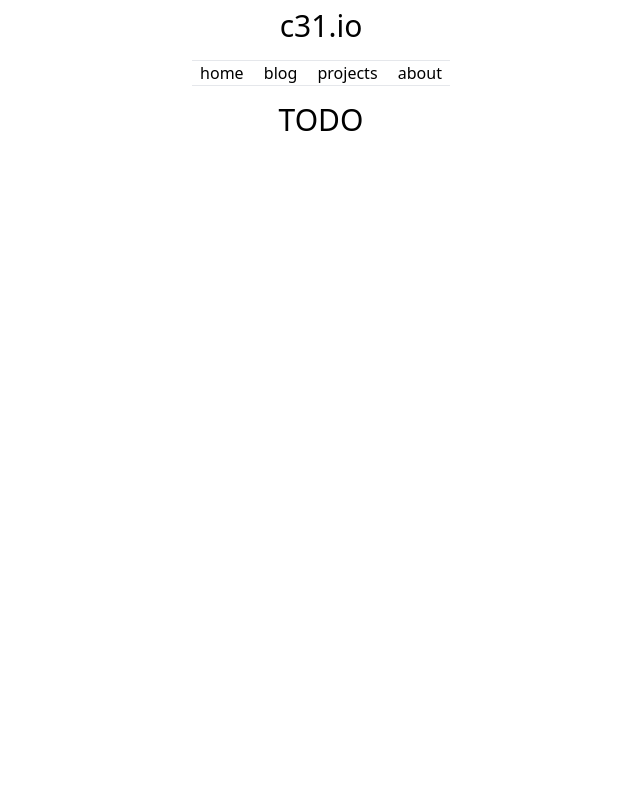
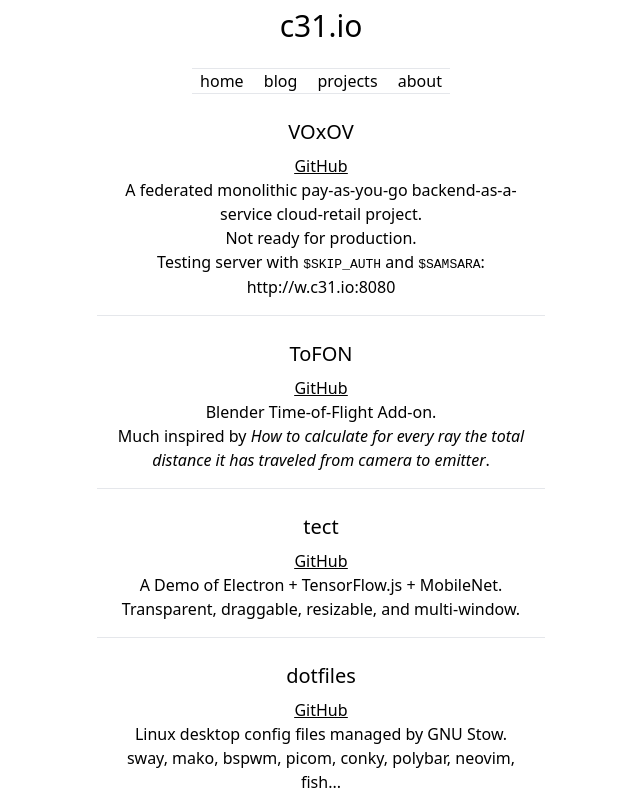
Before and after one commit to c31io/c31.io, a SvelteKit app: page /projects in a window 1280 px wide. Shown: the whole page, without its empty margins (319-959 px from the left). Built offline with nearby package versions, Linux system fonts and the light colour scheme.

Commit message:
Projects

```diff
--- a/src/routes/+layout.svelte
+++ b/src/routes/+layout.svelte
@@ -4,7 +4,7 @@
 
 <h1 class="text-3xl py-2 grid place-items-center select-none">c31.io</h1>
 
-<nav class="select-none grid place-items-center py-2">
+<nav class="select-none grid place-items-center my-4">
     <div class="[&>*]:px-2 border-y">
         <a href="/">home</a>
         <a href="/blog">blog</a>
--- a/src/routes/+page.svelte
+++ b/src/routes/+page.svelte
@@ -1,4 +1,4 @@
-<p class="flex-col justify-center text-justify px-4 max-w-md mx-auto">
+<p class="flex-col justify-center text-justify p-4 max-w-md mx-auto">
     <b>sonder</b>
     <br />
     <i class="">
--- a/src/routes/about/+page.svelte
+++ b/src/routes/about/+page.svelte
@@ -1 +1,7 @@
-<p class="text-3xl py-2 grid place-items-center select-none">TODO</p>
+<p class="text-2xl py-4 grid place-items-center text-center select-none">
+    yet another nobody
+    <br />
+    ...
+    <br />
+    peace
+</p>
--- a/src/routes/blog/+page.svelte
+++ b/src/routes/blog/+page.svelte
@@ -1 +1 @@
-<p class="text-3xl py-2 grid place-items-center select-none">TODO</p>
+<p class="text-2xl py-4 grid place-items-center select-none">under construction</p>
--- a/src/routes/projects/+page.svelte
+++ b/src/routes/projects/+page.svelte
@@ -1 +1,62 @@
-<p class="text-3xl py-2 grid place-items-center select-none">TODO</p>
+<h2 class="text-xl py-2 grid place-items-center select-none">VOxOV</h2>
+
+<p class="flex-col justify-center text-center px-4 max-w-md mx-auto underline">
+    <a href="https://github.com/vorgv/voxov">GitHub</a>
+</p>
+
+<p class="flex-col justify-center text-center px-4 max-w-md mx-auto">
+    A federated monolithic pay-as-you-go backend-as-a-service cloud-retail
+    project.
+    <br />
+    Not ready for production.
+    <br />
+    Testing server with <tt>$SKIP_AUTH</tt> and <tt>$SAMSARA</tt>:
+    <br />
+    http://w.c31.io:8080
+</p>
+
+<hr class="flex-col justify-center max-w-md mx-auto my-4" />
+
+<h2 class="text-xl py-2 grid place-items-center select-none">ToFON</h2>
+
+<p class="flex-col justify-center text-center px-4 max-w-md mx-auto underline">
+    <a href="https://github.com/c31io/tofon">GitHub</a>
+</p>
+
+<p class="flex-col justify-center text-center px-4 max-w-md mx-auto">
+    Blender Time-of-Flight Add-on.
+    <br />
+    Much inspired by
+    <a class="italic" href="https://blender.stackexchange.com/a/91760"
+        >How to calculate for every ray the total distance it has traveled from
+        camera to emitter</a
+    >.
+</p>
+
+<hr class="flex-col justify-center max-w-md mx-auto my-4" />
+
+<h2 class="text-xl py-2 grid place-items-center select-none">tect</h2>
+
+<p class="flex-col justify-center text-center px-4 max-w-md mx-auto underline">
+    <a href="https://github.com/c31io/tect">GitHub</a>
+</p>
+
+<p class="flex-col justify-center text-center px-4 max-w-md mx-auto">
+    A Demo of Electron + TensorFlow.js + MobileNet.
+    <br />
+    Transparent, draggable, resizable, and multi-window.
+</p>
+
+<hr class="flex-col justify-center max-w-md mx-auto my-4" />
+
+<h2 class="text-xl py-2 grid place-items-center select-none">dotfiles</h2>
+
+<p class="flex-col justify-center text-center px-4 max-w-md mx-auto underline">
+    <a href="https://github.com/c31io/dotfiles">GitHub</a>
+</p>
+
+<p class="flex-col justify-center text-center px-4 max-w-md mx-auto">
+    Linux desktop config files managed by GNU Stow.
+    <br />
+    sway, mako, bspwm, picom, conky, polybar, neovim, fish...
+</p>
```
